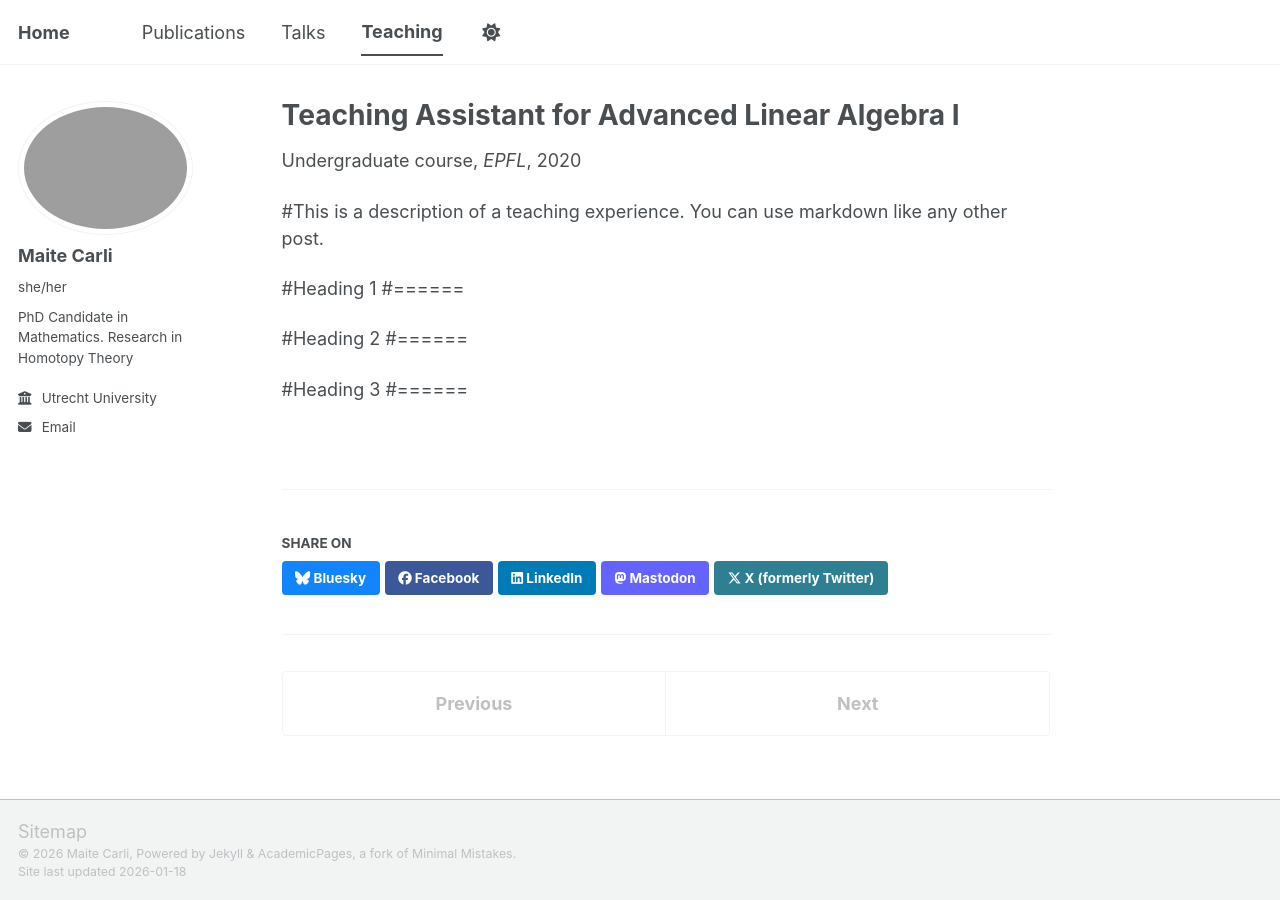
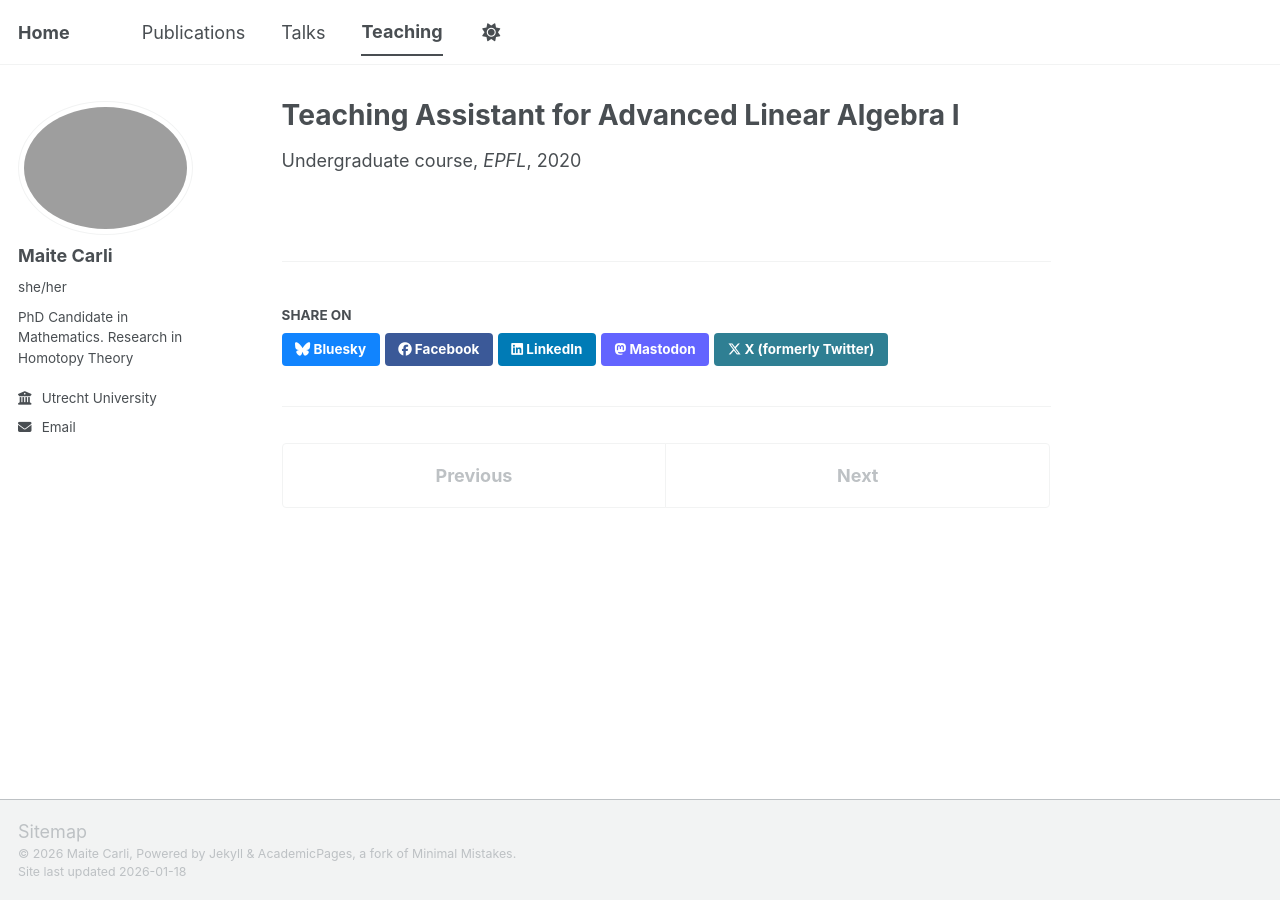
Before and after one commit to Maite-Carli/Maite-Carli.github.io, a Jekyll site: the page built from _teaching/2014-spring-teaching-1.md, in a window 1280 px wide. Built offline with Jekyll 4.4.1, drawn with Linux system fonts in a browser that asks for light colours; a script bundle is joined from its source files by our own code; library files that are not in the unit come from our copies.

Commit message:
Update 2014-spring-teaching-1.md

```diff
--- a/_teaching/2014-spring-teaching-1.md
+++ b/_teaching/2014-spring-teaching-1.md
@@ -2,19 +2,7 @@
 title: "Teaching Assistant for Advanced Linear Algebra I"
 collection: teaching
 type: "Undergraduate course"
-#permalink: /teaching/2014-spring-teaching-1
 venue: "EPFL"
 date: Sep-Dec 2020
 location: "Lausanne Switzerland"
 ---
-
-#This is a description of a teaching experience. You can use markdown like any other post.
-
-#Heading 1
-#======
-
-#Heading 2
-#======
-
-#Heading 3
-#======
```
